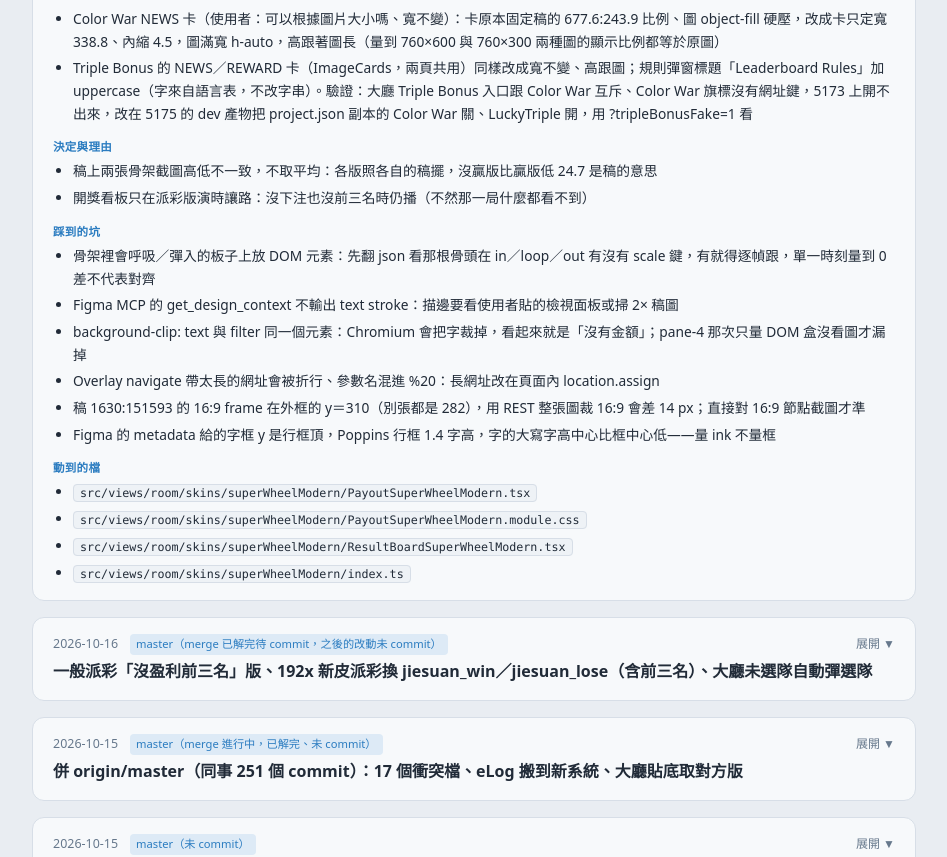
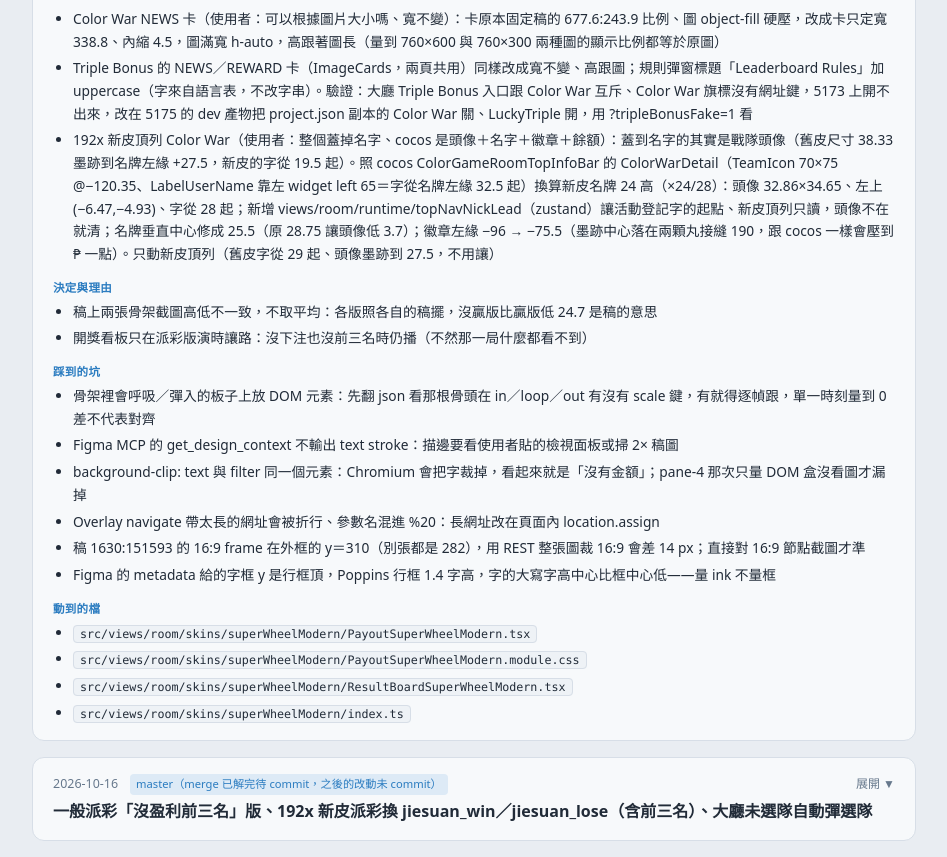
Before and after one commit to f840214/benji-wiki, a React (Vite) app: page /#/colorgame-log in a window 1280 px wide. Shown: the part 1060-1917 px from the top of the page, without its empty margins (248-1195 px from the left). Built offline with nearby package versions, Linux system fonts and the light colour scheme.

Commit message:
log: 新皮頂列 Color War 頭像與徽章讓開名字

```diff
--- a/src/pages/ColorGameLogPage.jsx
+++ b/src/pages/ColorGameLogPage.jsx
@@ -32,6 +32,7 @@ const ENTRIES = [
       '第四輪（使用者：列金額偏下、左右兩顆骰該有角度、中間紅球偏小）：列金額字心用描邊色掃 pane 截圖對列底中心，贏版比稿低 2.8（稿本身字心比列中心低約 2），使用者要正中→ scoreDy 贏 3.7→−0.6、沒贏 2→0（量到 −2.2～+0.3）；稿上白框是球圖自己的（組 6），左右兩顆框邊緣擬合約 ∓10.5°，骰圖各轉 ∓10.5°；三顆球在稿上一樣大（紅球 ink 56），之前中間 67／右 70.5 是抄 Figma 旋轉後的 bbox，三顆都改 72',
       'Color War NEWS 卡（使用者：可以根據圖片大小嗎、寬不變）：卡原本固定稿的 677.6:243.9 比例、圖 object-fill 硬壓，改成卡只定寬 338.8、內縮 4.5，圖滿寬 h-auto，高跟著圖長（量到 760×600 與 760×300 兩種圖的顯示比例都等於原圖）',
       'Triple Bonus 的 NEWS／REWARD 卡（ImageCards，兩頁共用）同樣改成寬不變、高跟圖；規則彈窗標題「Leaderboard Rules」加 uppercase（字來自語言表，不改字串）。驗證：大廳 Triple Bonus 入口跟 Color War 互斥、Color War 旗標沒有網址鍵，5173 上開不出來，改在 5175 的 dev 產物把 project.json 副本的 Color War 關、LuckyTriple 開，用 ?tripleBonusFake=1 看',
+      '192x 新皮頂列 Color War（使用者：整個蓋掉名字、cocos 是頭像＋名字＋徽章＋餘額）：蓋到名字的其實是戰隊頭像（舊皮尺寸 38.33 墨跡到名牌左緣 +27.5，新皮的字從 19.5 起）。照 cocos ColorGameRoomTopInfoBar 的 ColorWarDetail（TeamIcon 70×75 @−120.35、LabelUserName 靠左 widget left 65＝字從名牌左緣 32.5 起）換算新皮名牌 24 高（×24/28）：頭像 32.86×34.65、左上 (−6.47,−4.93)、字從 28 起；新增 views/room/runtime/topNavNickLead（zustand）讓活動登記字的起點、新皮頂列只讀，頭像不在就清；名牌垂直中心修成 25.5（原 28.75 讓頭像低 3.7）；徽章左緣 −96 → −75.5（墨跡中心落在兩顆丸接縫 190，跟 cocos 一樣會壓到 ₱ 一點）。只動新皮頂列（舊皮字從 29 起、頭像墨跡到 27.5，不用讓）',
     ],
     decisions: ['稿上兩張骨架截圖高低不一致，不取平均：各版照各自的稿擺，沒贏版比贏版低 24.7 是稿的意思', '開獎看板只在派彩版演時讓路：沒下注也沒前三名時仍播（不然那一局什麼都看不到）'],
     pitfalls: ['骨架裡會呼吸／彈入的板子上放 DOM 元素：先翻 json 看那根骨頭在 in／loop／out 有沒有 scale 鍵，有就得逐幀跟，單一時刻量到 0 差不代表對齊', 'Figma MCP 的 get_design_context 不輸出 text stroke：描邊要看使用者貼的檢視面板或掃 2× 稿圖', 'background-clip: text 與 filter 同一個元素：Chromium 會把字裁掉，看起來就是「沒有金額」；pane-4 那次只量 DOM 盒沒看圖才漏掉', 'Overlay navigate 帶太長的網址會被折行、參數名混進 %20：長網址改在頁面內 location.assign', '稿 1630:151593 的 16:9 frame 在外框的 y＝310（別張都是 282），用 REST 整張圖裁 16:9 會差 14 px；直接對 16:9 節點截圖才準', 'Figma 的 metadata 給的字框 y 是行框頂，Poppins 行框 1.4 字高，字的大寫字高中心比框中心低——量 ink 不量框'],
```
